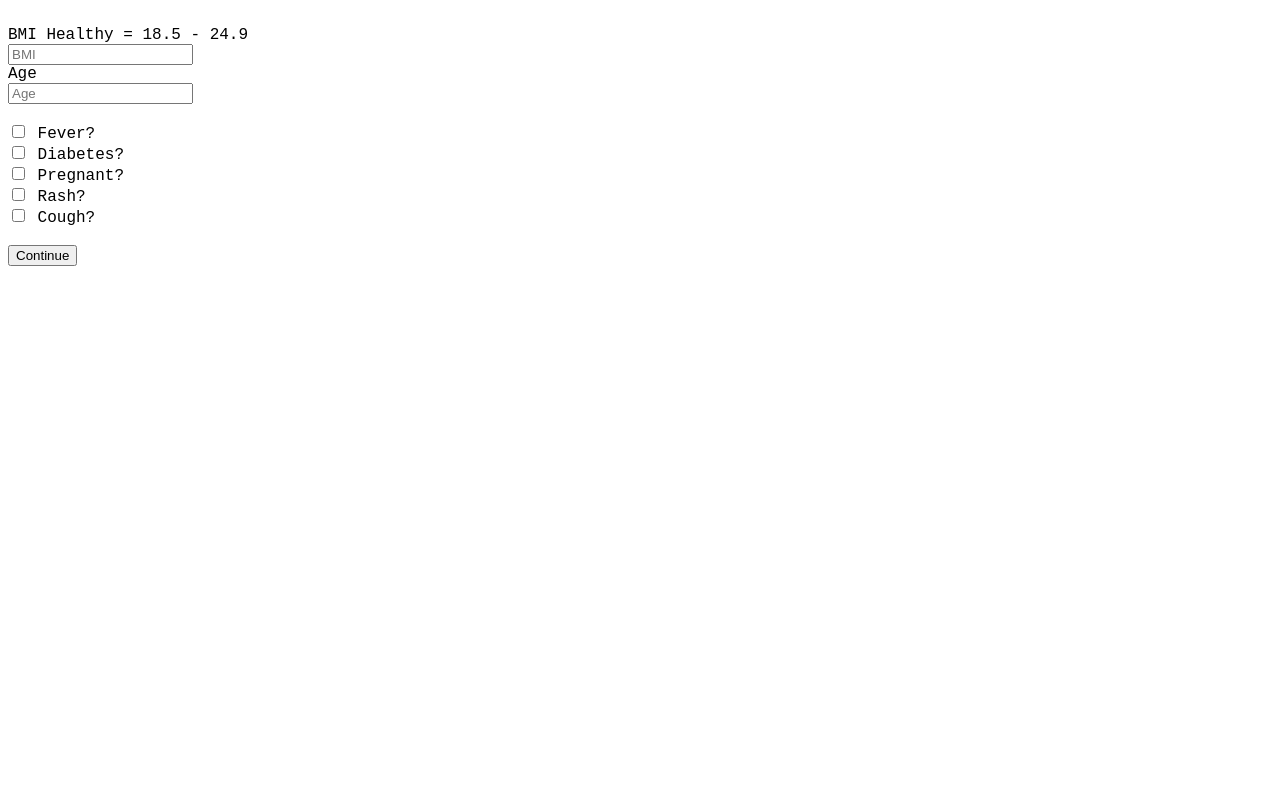
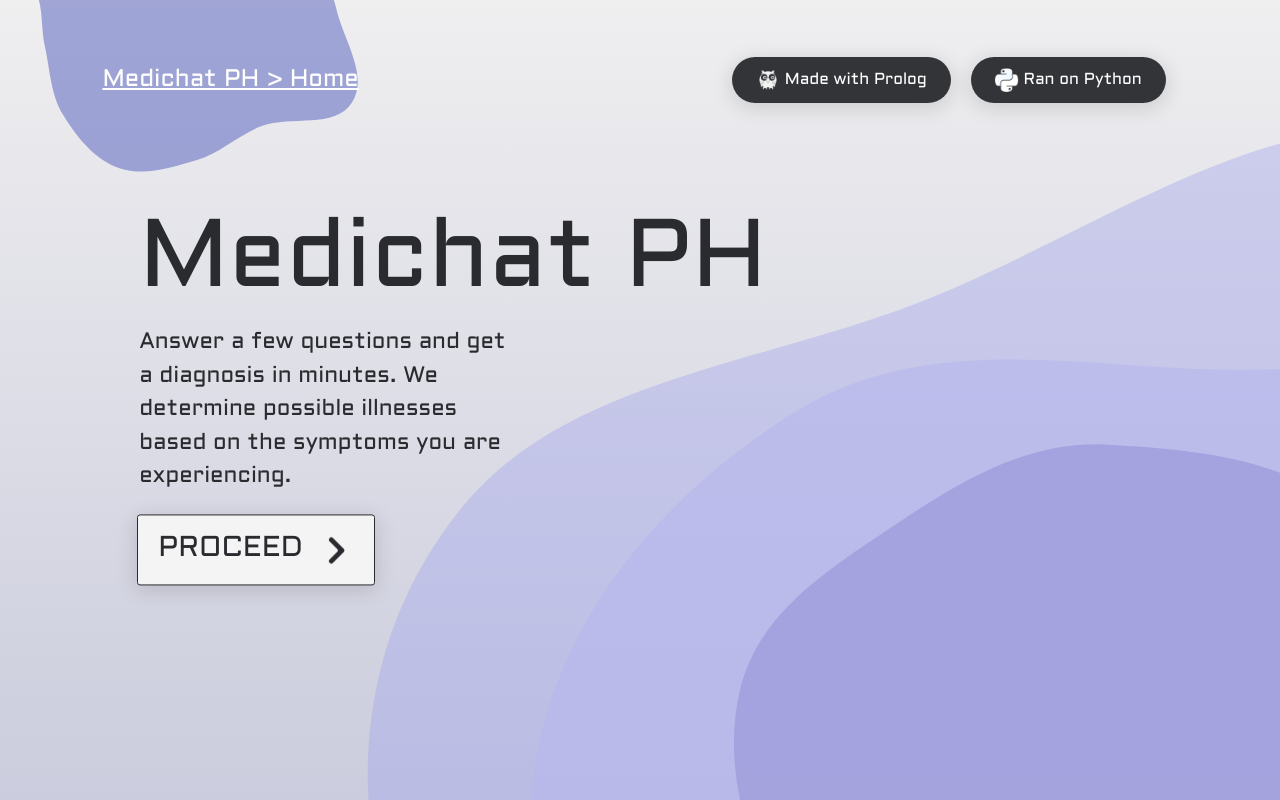
Before and after one commit to MiguelRobles7/medichat-ph, a Flask app: page / in a window 1280 px wide. Run offline with Flask 2, Linux system fonts and the light colour scheme; parts of the project's set-up code (start-up, migrations or seed data) failed here and were passed over.

Commit message:
Add home page

```diff
--- a/app.py
+++ b/app.py
@@ -23,6 +23,11 @@ p = Patient()
 
 
 @app.route('/')
+@app.route('/index')
+def index():
+    return render_template('index.html')
+
+
 @app.route('/general', methods=['GET', 'POST'])
 def general():
     form = GeneralForm()
--- a/static/css/style.css
+++ b/static/css/style.css
@@ -1,3 +1,116 @@
 body {
-  font-family: "Courier New", Courier, monospace;
+  font-family: Inter, "Roboto", monospace;
+  color: #2a2b2f;
+  background: linear-gradient(180deg, #efeff0 0%, #e2e2e2 100%);
+  line-height: 1;
 }
+@font-face {
+  font-family: Inter;
+  src: url("../fonts/Inter.ttf");
+}
+
+@font-face {
+  font-family: Aldrich;
+  src: url("../fonts/Aldrich.ttf");
+}
+.home-wrapper {
+  background: linear-gradient(180deg, #efeff0 0%, #cbccdd 100%);
+  min-height: 100%;
+  min-width: 100%;
+  position: absolute;
+  top: 0;
+  left: 0;
+  z-index: 1;
+}
+.navbar {
+  width: 100%;
+  top: 0;
+  left: 0;
+  font-family: Aldrich;
+  height: 20vh;
+}
+
+.navbar-brand {
+  font-family: Aldrich;
+  font-size: 1.5em;
+  color: #fff;
+  padding-left: 8vw;
+}
+.navbar-logo {
+  width: 1.5em;
+  height: 1.5em;
+}
+.navbar-pill {
+  padding: 0.7em 1.5em;
+  gap: 10px;
+  display: inline-block;
+  width: fit-content;
+  background: rgba(42, 43, 47, 0.95);
+  box-shadow: 0px 4px 20px 2px rgba(0, 0, 0, 0.12);
+  border-radius: 40px;
+  color: #fff;
+}
+.pill-container {
+  gap: 20px;
+  padding-right: 8vw;
+}
+
+/* Blobs */
+.blob-bot-1 {
+  position: absolute;
+  bottom: 0;
+  right: 0;
+  z-index: -1;
+  height: 100%;
+  width: 100%;
+  padding-left: 20%;
+}
+
+.blob-top-1 {
+  position: absolute;
+  top: 0;
+  left: 3%;
+  z-index: -1;
+
+  height: 25%;
+  width: 25%;
+}
+
+.home-title {
+  font-family: Aldrich;
+  font-size: 6em;
+}
+.home-description {
+  font-family: Aldrich;
+  font-size: 1.4em;
+  width: 35%;
+  line-height: 1.5;
+}
+.home-main-container {
+  padding-left: 9vw;
+}
+.home-continue-button {
+  box-sizing: border-box;
+  display: flex;
+  flex-direction: row;
+  justify-content: center;
+  align-items: center;
+  padding: 0.7em 1em 0.7em 0.7em;
+  gap: 25px;
+
+  background: #f5f4f5;
+  border: 0.2px solid #2a2b2f;
+  box-shadow: 0px 4px 20px 2px rgba(0, 0, 0, 0.12);
+  border-radius: 3px;
+
+  font-family: Aldrich;
+  font-size: 1.8em;
+  color: #2a2b2f;
+}
+.vertical-center {
+  margin: 0;
+  position: absolute;
+  top: 50%;
+  -ms-transform: translateY(-50%);
+  transform: translateY(-50%);
+}
--- a/templates/base.html
+++ b/templates/base.html
@@ -6,10 +6,32 @@
     <meta name="viewport" content="width=device-width, initial-scale=1.0" />
     <link
       rel="stylesheet"
+      href="https://cdn.jsdelivr.net/npm/bootstrap@5.0.2/dist/css/bootstrap.min.css"
+    />
+
+    <link
+      rel="stylesheet"
       href="{{ url_for('static', filename='css/style.css') }}"
     />
     {% block head %} {% endblock %}
   </head>
+  <style>
+    ::-webkit-scrollbar {
+      width: 2px;
+    }
+
+    ::-webkit-scrollbar-track {
+      background: #f1f1f1;
+    }
+
+    ::-webkit-scrollbar-thumb {
+      background: #888;
+    }
+
+    ::-webkit-scrollbar-thumb:hover {
+      background: #555;
+    }
+  </style>
   <body>
     {% block body %} {% endblock %}
   </body>
--- /dev/null
+++ b/templates/index.html
@@ -0,0 +1,42 @@
+{% extends 'base.html' %} {% block head %}
+<title>Medichat PH</title>
+{% endblock %} {% block body %}
+<!-- NAV BAR -->
+
+<div class="home-wrapper container">
+  <img class="blob-top-1" src="static/images/blob_top_1.svg" />
+  <img class="blob-bot-1" src="static/images/blob_bot_1.svg" />
+  <nav class="navbar row">
+    <div class="col-6 navbar-brand">
+      <a style="color: white" href="/general"> Medichat PH > Home </a>
+    </div>
+    <div class="col-6 pill-container row justify-content-end">
+      <div class="navbar-pill">
+        <img src="static/images/prolog.png" class="navbar-logo" />
+        Made with Prolog
+      </div>
+      <div class="navbar-pill">
+        <img src="static/images/python.png" class="navbar-logo" />
+        Ran on Python
+      </div>
+    </div>
+  </nav>
+  <div class="row align-items-center home-main-container vertical-center">
+    <p class="col-12 home-title">Medichat PH</p>
+    <div class="col-4 home-description">
+      Answer a few questions and get a diagnosis in minutes. We determine
+      possible illnesses based on the symptoms you are experiencing.
+    </div>
+    <div class="col-8" style="padding: 20px 0 0 10px">
+      <button
+        class="home-continue-button"
+        onclick="window.location.href='general'"
+      >
+        PROCEED
+        <img src="static/images/keyboard_arrow_right.png" />
+      </button>
+    </div>
+  </div>
+</div>
+
+{% endblock %}
--- a/templates/symptoms_questions.html
+++ b/templates/symptoms_questions.html
@@ -4,7 +4,10 @@
 <h1>{{ question }}</h1>
 <form method="POST" class="form-register gen-form">
   {{ form.hidden_tag() }} {{ form.symptoms }} <br />
-  {{ form.next_button(class="btn btn-lg btn-primary btn-block") }}
+  <!-- <form action="" method="post">
+    <input type="submit" name="upvote" value="Upvote" />
+  </form> -->
+  {{ form.next_button(class="") }}
 </form>
 
 {% endblock %}
```
Also changed, not shown: static/fonts/Aldrich.ttf (added), static/fonts/Inter.ttf (added), static/images/blob_bot_1.svg (added), static/images/blob_bot_2.svg (added), static/images/blob_bot_3.svg (added), static/images/blob_top_1.svg (added), static/images/blob_top_2.svg (added), static/images/blob_top_3.svg (added), static/images/keyboard_arrow_right.png (added), static/images/prolog.png (added), static/images/python.png (added).
